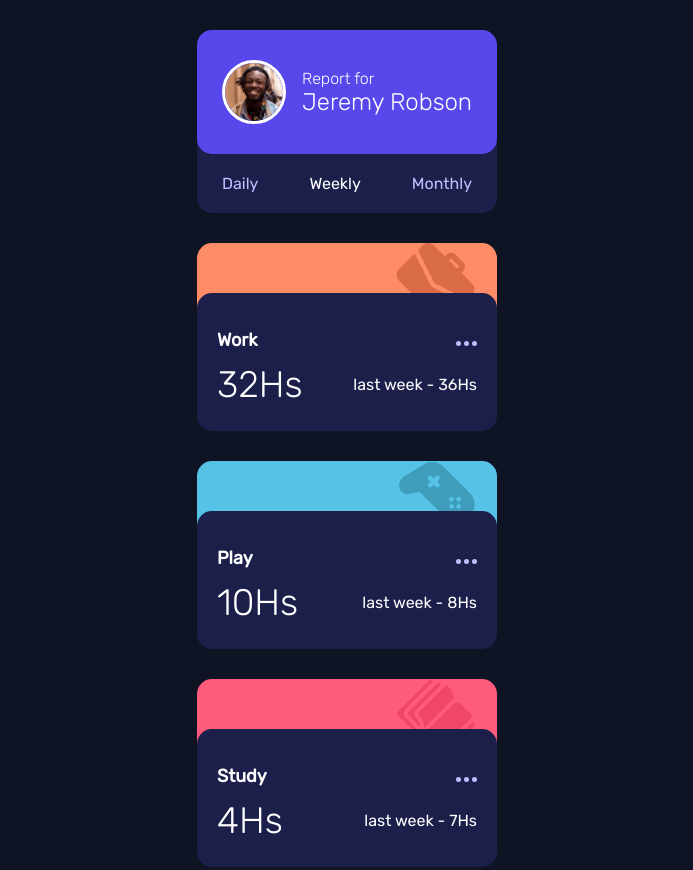
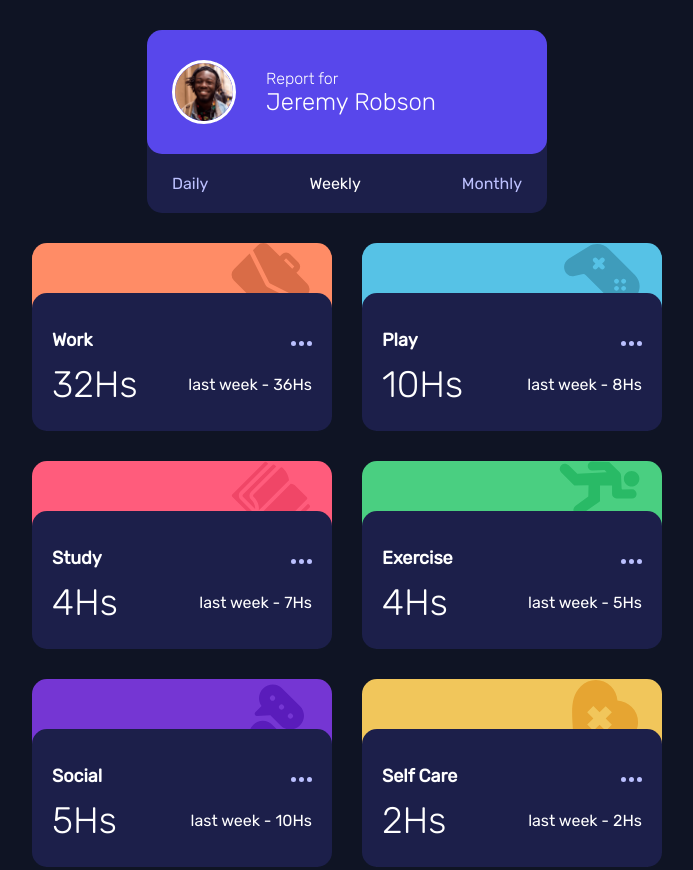
Before and after one commit to nazarenoalt/time-tracking, a website with bundled scripts: page index.html in a window 1280 px wide. Shown: the top 870 px of the page, without its empty margins (293-986 px from the left). Built offline with nearby package versions, Linux system fonts and the light colour scheme.

Commit message:
making first steps of responsive grid

```diff
--- a/src/components/Time-panel.js
+++ b/src/components/Time-panel.js
@@ -10,7 +10,7 @@ class TimePanel extends HTMLElement {
     getTemplate() {
         const template = document.createElement('template');
         template.innerHTML = `
-            <section class="general-panel">
+            <section class="card">
             <div class="inner-card work">
                 <div class="sub-panel">
                 <div class="flex-container">
@@ -33,7 +33,7 @@ class TimePanel extends HTMLElement {
     getStyles() {
         return `
         <style>
-            .general-panel {
+            .card {
                 width: 300px;
                 background-color: var(--${this.colorArea});
                 border-radius: 15px;
--- a/src/styles/body.css
+++ b/src/styles/body.css
@@ -7,16 +7,14 @@ body {
 
 .container {
   display: grid;
-  grid-template-rows: 1fr;
   justify-items: center;
   gap: 30px;
-  margin: 30px 0;
+  margin: 30px
 
 }
 
 .general-panel {
   display: grid;
-  grid-template-rows: 1fr;
   gap: 30px;
 
 }
@@ -61,3 +59,22 @@ body {
 .active-listItem {
   color: white;
 }
+
+@media screen and (min-width: 687px) {
+  .header {
+    width: 400px;
+  }
+
+  .user-panel {
+    justify-content: flex-start;
+  }
+
+  .profile-photo {
+    margin-right: 30px;
+  }
+
+  .general-panel {
+    grid-template-columns: auto auto;
+  }
+
+}
```
